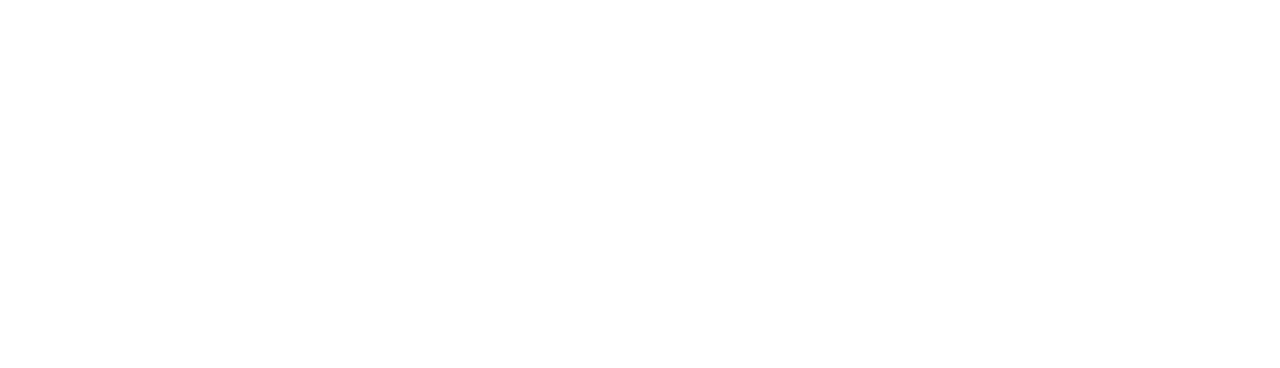
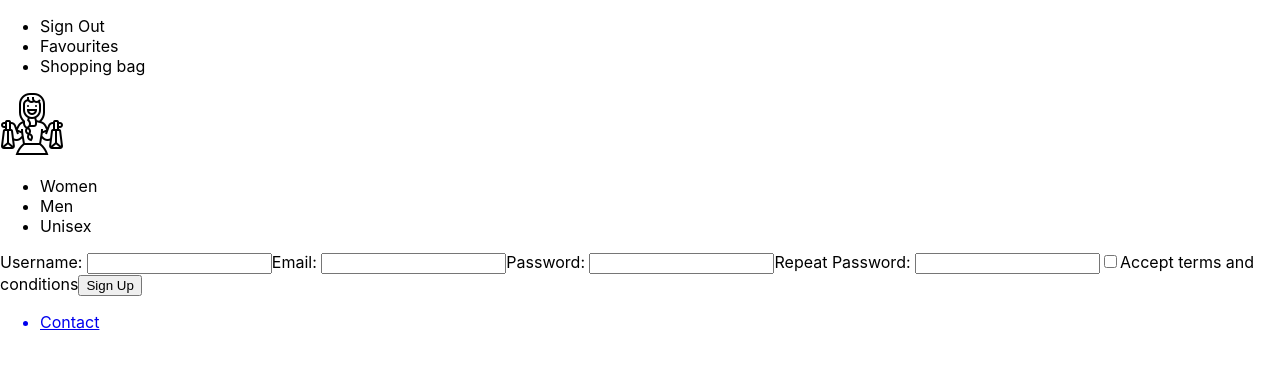
Before and after one commit to javierpb275/myshop, a React (Create React App) app in the folder client/: page /signup in a window 1280 px wide. Before the commit this address had no page. Shown: the top 368 px of the page. Built offline with nearby package versions, Linux system fonts and the light colour scheme.

Commit message:
working on pages, components and interfaces related to authentication

```diff
--- a/client/src/App.tsx
+++ b/client/src/App.tsx
@@ -3,6 +3,7 @@
 import ContactPage from "./pages/contact/contact.page";
 import HomePage from "./pages/home/home.page";
 import SignInPage from "./pages/signin/signin.page";
+import SignUpPage from "./pages/signup/signup.page";
 
 function App() {
   return (
@@ -11,6 +12,7 @@
         <Route path="/" element={<LayoutComponent />}>
           <Route index element={<HomePage />} />
           <Route path="/signin" element={<SignInPage />} />
+          <Route path="/signup" element={<SignUpPage />} />
           <Route path="/contact" element={<ContactPage />} />
         </Route>
       </Routes>
--- a/client/src/components/navbar/auth-navigation-bar.component.tsx
+++ b/client/src/components/navbar/auth-navigation-bar.component.tsx
@@ -1,4 +1,4 @@
-import React from "react";
+import React, { useState } from "react";
 import { Link } from "react-router-dom";
 
 export interface IAuthNavbarComponentProps {}
@@ -6,13 +6,18 @@
 const AuthNavbarComponent: React.FunctionComponent<
   IAuthNavbarComponentProps
 > = (props) => {
+  const [isAuthorized, setIsAuthorized] = useState(true);
   return (
     <header>
       <nav>
         <ul>
-          <Link to="/signin">
-            <li>Sign In</li>
-          </Link>
+          {isAuthorized ? (
+            <li onClick={() => setIsAuthorized(false)}>Sign Out</li>
+          ) : (
+            <Link to="/signin">
+              <li>Sign In</li>
+            </Link>
+          )}
           <li>Favourites</li>
           <li>Shopping bag</li>
         </ul>
--- a/client/src/components/signin-form/signin-form.component.tsx
+++ b/client/src/components/signin-form/signin-form.component.tsx
@@ -1,4 +1,5 @@
 import React from "react";
+import { Link } from "react-router-dom";
 
 export interface ISignInFormComponentProps {}
 
@@ -12,6 +13,9 @@
       <label htmlFor="password">Password: </label>
       <input type="password" id="password" />
       <button>Sign In</button>
+      <Link to="/signup">
+      <p>Not having an account yet? Sign Up</p>
+      </Link>
     </form>
   );
 };
--- /dev/null
+++ b/client/src/components/signup-form/signup-form.component.tsx
@@ -0,0 +1,30 @@
+import React from "react";
+
+export interface ISignUpFormComponentProps {}
+
+const SignUpFormComponent: React.FunctionComponent<
+  ISignUpFormComponentProps
+> = (props) => {
+  return (
+    <form>
+      <label htmlFor="username">Username: </label>
+      <input type="text" id="username" />
+      <label htmlFor="email">Email: </label>
+      <input type="text" id="email" />
+      <label htmlFor="password">Password: </label>
+      <input type="password" id="password" />
+      <label htmlFor="repeat_password">Repeat Password: </label>
+      <input type="password" id="repeat_password" />
+      <input
+        type="checkbox"
+        id="terms_conditions"
+        name="terms_conditions"
+        value="true"
+      />
+      <label htmlFor="terms_conditions">Accept terms and conditions</label>
+      <button>Sign Up</button>
+    </form>
+  );
+};
+
+export default SignUpFormComponent;
--- /dev/null
+++ b/client/src/pages/signup/signup.page.tsx
@@ -0,0 +1,14 @@
+import React from "react";
+import SignUpFormComponent from "../../components/signup-form/signup-form.component";
+
+export interface ISignUpPageProps {}
+
+const SignUpPage: React.FunctionComponent<ISignUpPageProps> = (props) => {
+  return (
+    <div>
+      <SignUpFormComponent />
+    </div>
+  );
+};
+
+export default SignUpPage;
```
Also changed, not shown: client/src/interfaces/auth.interfaces.ts (added, +71 -0 lines).
